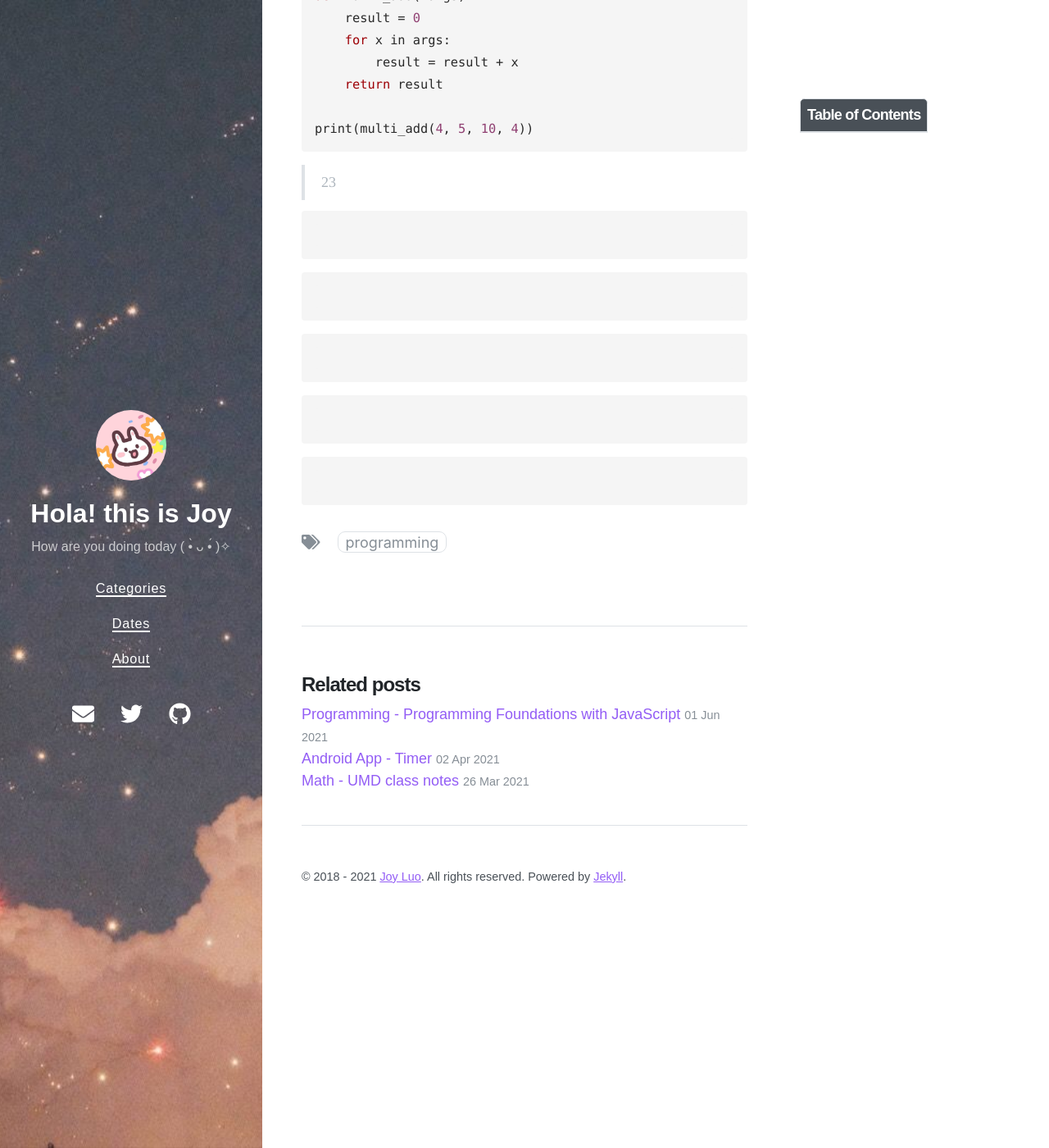
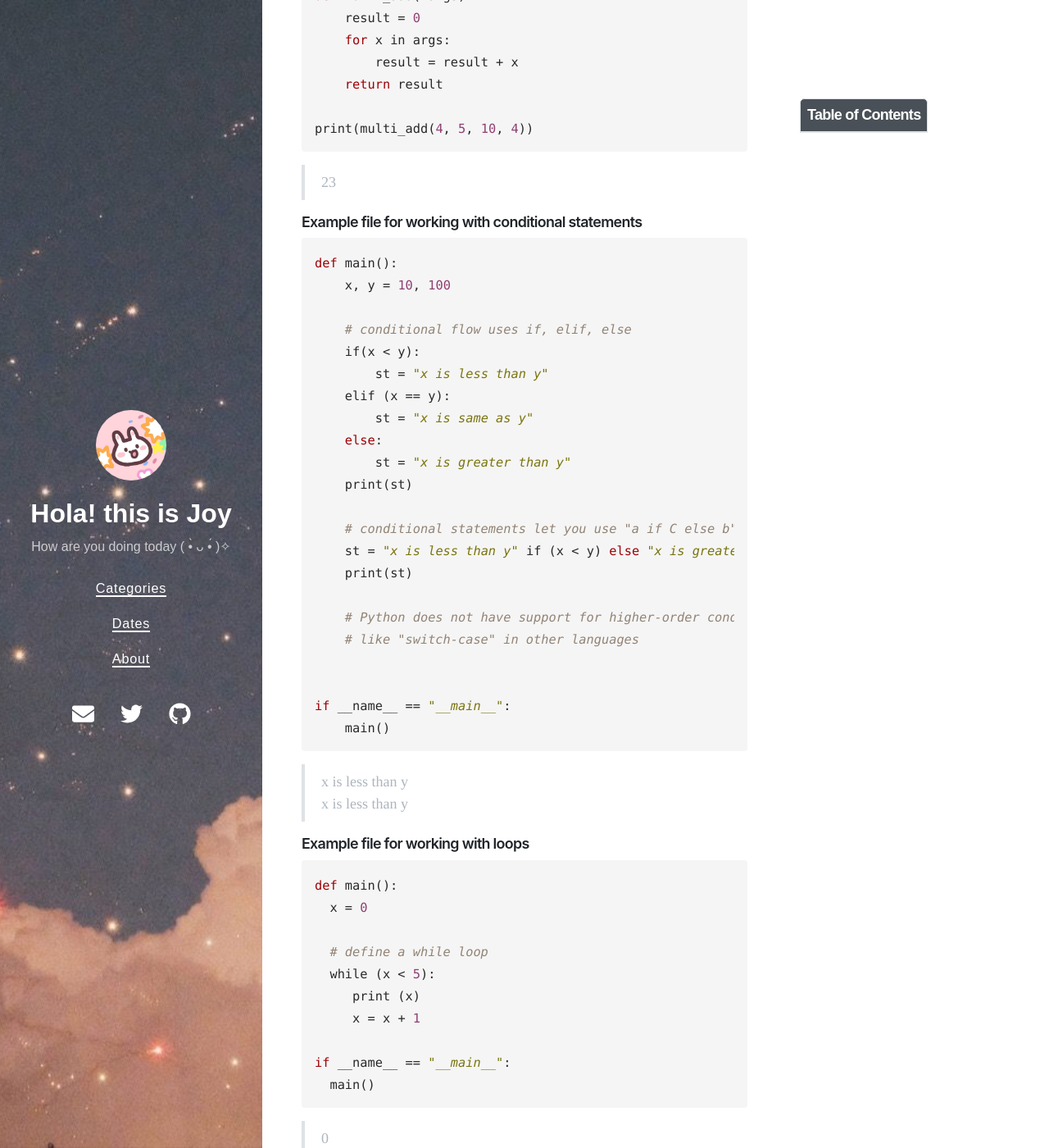
Before and after one commit to Joy3Luo/mathnotes, a Jekyll site: the page built from _posts/2021-01-02-SDE-python.md, in a window 1280 px wide and 1400 px high, scrolled down 3942 px. Shown: the whole window at 82% size. Built offline with Jekyll 4.4.1, drawn with Linux system fonts in a browser that asks for light colours; nearby versions of some CDN libraries; some of the changed text lies outside the part shown.

Commit message:
Update 2021-01-02-SDE-python.md

````diff
--- a/_posts/2021-01-02-SDE-python.md
+++ b/_posts/2021-01-02-SDE-python.md
@@ -174,9 +174,78 @@ print(multi_add(4, 5, 10, 4))
 ```
 > 23
 
+#### Example file for working with conditional statements
 
 ```python
+def main():
+    x, y = 10, 100
 
+    # conditional flow uses if, elif, else
+    if(x < y):
+        st = "x is less than y"
+    elif (x == y):
+        st = "x is same as y"
+    else:
+        st = "x is greater than y"
+    print(st)
+
+    # conditional statements let you use "a if C else b"
+    st = "x is less than y" if (x < y) else "x is greater than or equal to y"
+    print(st)
+
+    # Python does not have support for higher-order conditionals
+    # like "switch-case" in other languages
+
+
+if __name__ == "__main__":
+    main()
+```
+> x is less than y <br />
+  x is less than y
+
+#### Example file for working with loops
+
+```python
+def main():
+  x = 0
+
+  # define a while loop
+  while (x < 5):
+     print (x)
+     x = x + 1
+
+if __name__ == "__main__":
+  main()
+```
+> 0 <br />
+  1 <br />
+  2 <br />
+  3 <br />
+  4 <br />
+
+```python
+  # define a for loop
+  for x in range(5,10):
+    print (x)
+
+  # use a for loop over a collection
+  days = ["Mon","Tue","Wed","Thu","Fri","Sat","Sun"]
+  for d in days:
+    print (d)
+
+  # use the break and continue statements
+  for x in range(5,10):
+    #if (x == 7): break
+    #if (x % 2 == 0): continue
+    print (x)
+
+  #using the enumerate() function to get index
+  days = ["Mon","Tue","Wed","Thu","Fri","Sat","Sun"]
+  for i, d in enumerate(days):
+    print (i, d)
+
+if __name__ == "__main__":
+  main()
 ```
 
 ```python
@@ -190,7 +259,3 @@ print(multi_add(4, 5, 10, 4))
 ```python
 
 ```
-
-```python
-
-```
````
